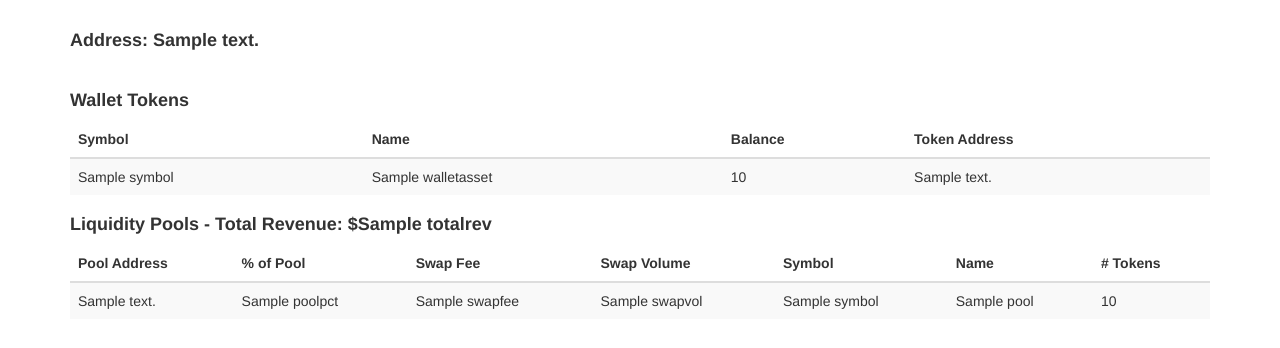
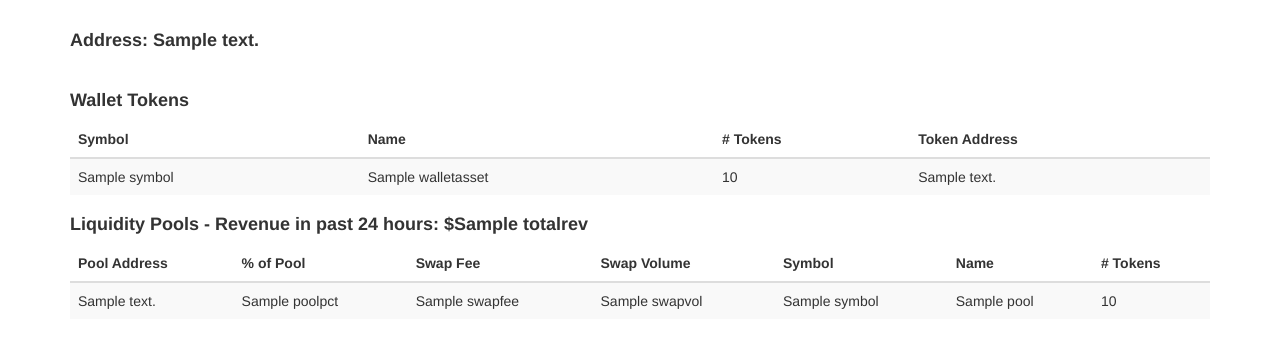
Before and after one commit to rivendale/baltools, a Flask app: template app/templates/ethaddress.html in a window 1280 px wide. Shown: the part 229-577 px from the top of the page. Run offline with Flask 2, Linux system fonts and the light colour scheme; the template is opened without the code that fills it: most values are stand-ins (such as "Sample title", 1, 10 or a date in 2020); some libraries are stand-ins or nearby versions.

Commit message:
minor updates

```diff
--- a/app/templates/ethaddress.html
+++ b/app/templates/ethaddress.html
@@ -22,7 +22,7 @@
        <tr>
         <th>Symbol </th>
         <th>Name   </th>
-        <th>Balance</th>
+        <th># Tokens</th>
         <th>Token Address  </th>
        </tr>
     </thead>
@@ -31,7 +31,7 @@
        <tr>
           <td>{{ walletasset.symbol}}</td>
           <td>{{ walletasset.name}}</td>
-          <td>{{ walletasset.balance }}</td>
+          <td>{{ walletasset.qty }}</td>
           <td>{{ walletasset.tokenaddress }}</td>
       </tr>
      {% endfor %}
@@ -40,7 +40,7 @@
 {% endif %}
 
 {% if pools %}
-<h4><b>Liquidity Pools - Total Revenue: ${{totalrev}}</b></h4>
+<h4><b>Liquidity Pools - Revenue in past 24 hours: ${{totalrev}}</b></h4>
 <table class="table table-striped">
    <thead>
       <tr>
```
Also changed, not shown: app/balsupport.py (+6 -4 lines).
